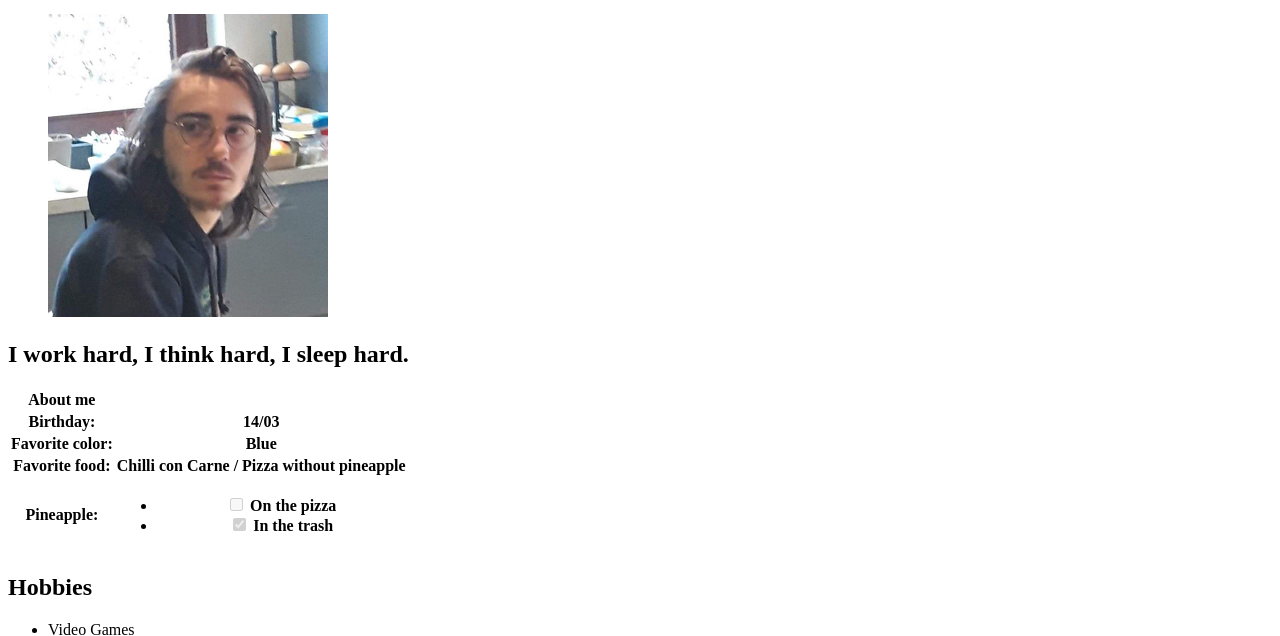
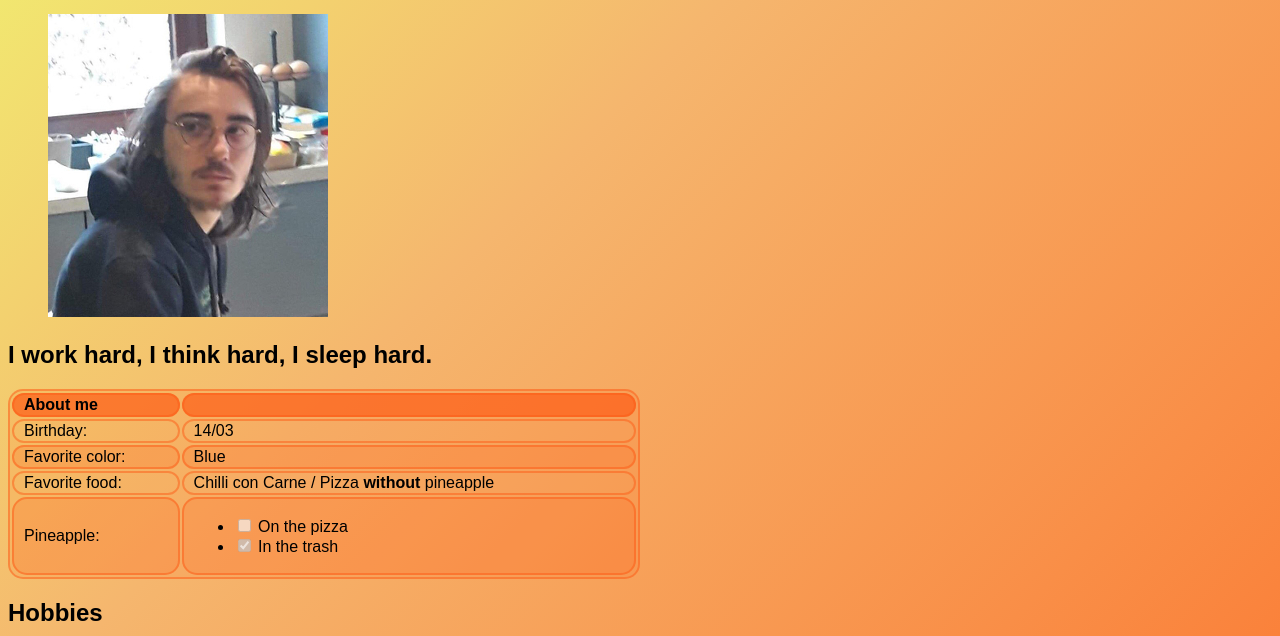
Before and after one commit to MrPinoBoy/markdown-to-html, a plain HTML site: page index.html in a window 1280 px wide. Shown: the part 100-736 px from the top of the page. Drawn offline with Linux system fonts and the light colour scheme.

Commit message:
style.css push and some index.html adjustments

```diff
--- a/index.html
+++ b/index.html
@@ -2,6 +2,7 @@
 <html>
     <head>
         <meta charset="UTF-8">
+        <link rel="stylesheet" href="style.css">
         <header>
             <h1>Thomas Beaupain</h1>
             <q>Nothing will work unless you do</q>
@@ -11,11 +12,11 @@
     <body>
         <h2>I work hard, I think hard, I sleep hard.</h1>
         <table>
-             <tr><th>About me</th></tr>
-             <tr><th>Birthday:</th><th>14/03</th></tr>
-             <tr><th>Favorite color:</th><th>Blue</th></tr>
-             <tr><th>Favorite food:</th><th>Chilli con Carne / Pizza <b>without</b> pineapple</th></tr>
-             <tr><th>Pineapple:</th><th><ul><li><input type="checkbox" disabled> On the pizza </li><li><input type="checkbox" disabled checked> In the trash </li></ul></th></tr>
+             <tr class="row1"><th>  About me</th><th></th></tr>
+             <tr><td>  Birthday:</td><td>  14/03</td></tr>
+             <tr><td>  Favorite color:</td><td>  Blue</td></tr>
+             <tr><td>  Favorite food:</td><td>  Chilli con Carne / Pizza <b>without</b> pineapple</td></tr>
+             <tr class="rowLast"><td>  Pineapple:</td><td>  <ul><li><input type="checkbox" disabled> On the pizza </li><li><input type="checkbox" disabled checked> In the trash </li></ul></td></tr>
         </table>
         <h2>Hobbies</h2>
         <ul>
--- /dev/null
+++ b/style.css
@@ -0,0 +1,32 @@
+body {
+    background:linear-gradient(135deg, rgb(241, 237, 112) 0%, rgba(245,182,110,1) 29%, rgba(254,93,23,1) 100%);
+    font-family: Arial, Helvetica, sans-serif;
+}
+table, td, th {
+    border: 2px solid rgba(254,93,23,0.5);
+    border-collapse: separate;
+    text-align: left;
+    color: rgb(0, 0, 0);
+    -moz-border-radius: 15px;
+    border-radius: 15px;
+}
+
+table {
+    background-color: rgba(254,93,23,0.1);
+    width: 50%;
+    -moz-border-radius: 15px;
+    border-radius: 15px;
+}
+th, td {
+    padding-left: 10px;
+}
+
+tr:nth-child(odd) {
+    background-color: rgba(254,93,23,0.2);
+}
+tr:hover {
+    background-color: rgba(254,93,23,0.3);
+}
+th {
+    background-color: rgba(254,93,23,0.6);
+}
```
